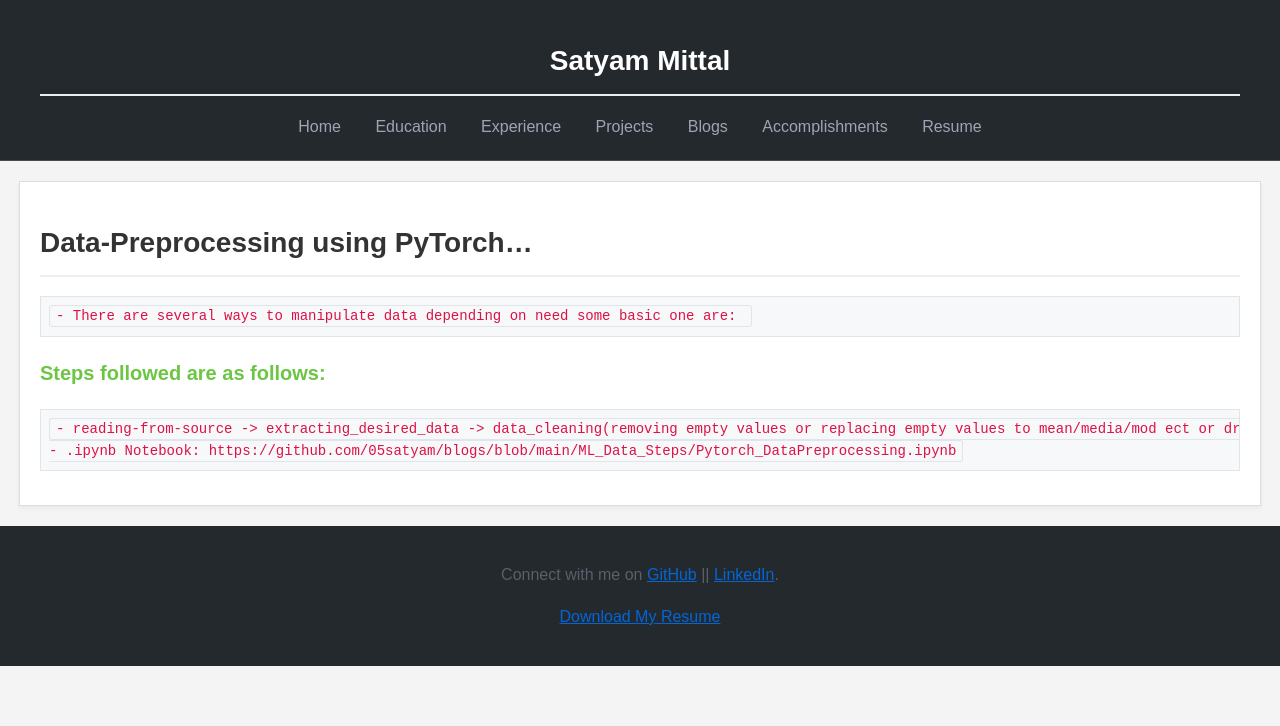
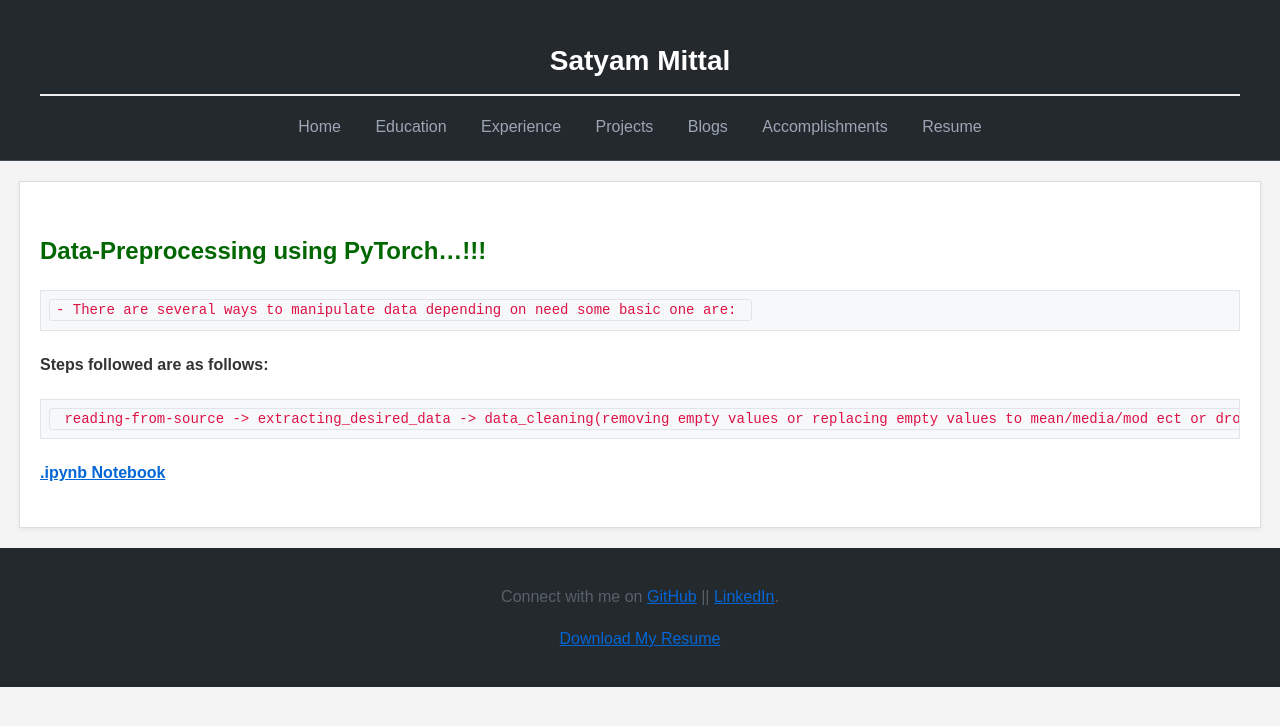
Before and after one commit to 05satyam/05satyam.github.io, a Jekyll site: the page built from _posts/2024-03-25-data-preprocessing-using-pytorch.md, in a window 1280 px wide. Shown: the top 726 px of the page. Built offline with Jekyll 4.4.1, drawn with Linux system fonts in a browser that asks for light colours; our own code applies the rules of GitHub Pages for plain Markdown files.

Commit message:
adding some basic implementation for pytorch

```diff
--- a/_posts/2024-03-25-data-preprocessing-using-pytorch.md
+++ b/_posts/2024-03-25-data-preprocessing-using-pytorch.md
@@ -4,9 +4,10 @@ date: 2024-03-25
 categories: PyTorch
 ---
 
-# Data-Preprocessing using PyTorch...
+## Data-Preprocessing using PyTorch...!!!
     - There are several ways to manipulate data depending on need some basic one are:
 
-### Steps followed are as follows:
-    - reading-from-source -> extracting_desired_data -> data_cleaning(removing empty values or replacing empty values to mean/media/mod ect or dropping duplicates etc ect) -> converting to tensors (if needed) -> normalizing as per requirements -> visualization
-    - .ipynb Notebook: https://github.com/05satyam/blogs/blob/main/ML_Data_Steps/Pytorch_DataPreprocessing.ipynb
+#### Steps followed are as follows:
+     reading-from-source -> extracting_desired_data -> data_cleaning(removing empty values or replacing empty values to mean/media/mod ect or dropping duplicates etc ect) -> converting to tensors (if needed) -> normalizing as per requirements -> visualization
+
+#### [.ipynb Notebook](https://github.com/05satyam/blogs/blob/main/ML_Data_Steps/Pytorch_DataPreprocessing.ipynb)
```
Also changed, not shown: _posts/2024-03-25-data-manipulation-using-pytorch.md (+2 -4 lines).
